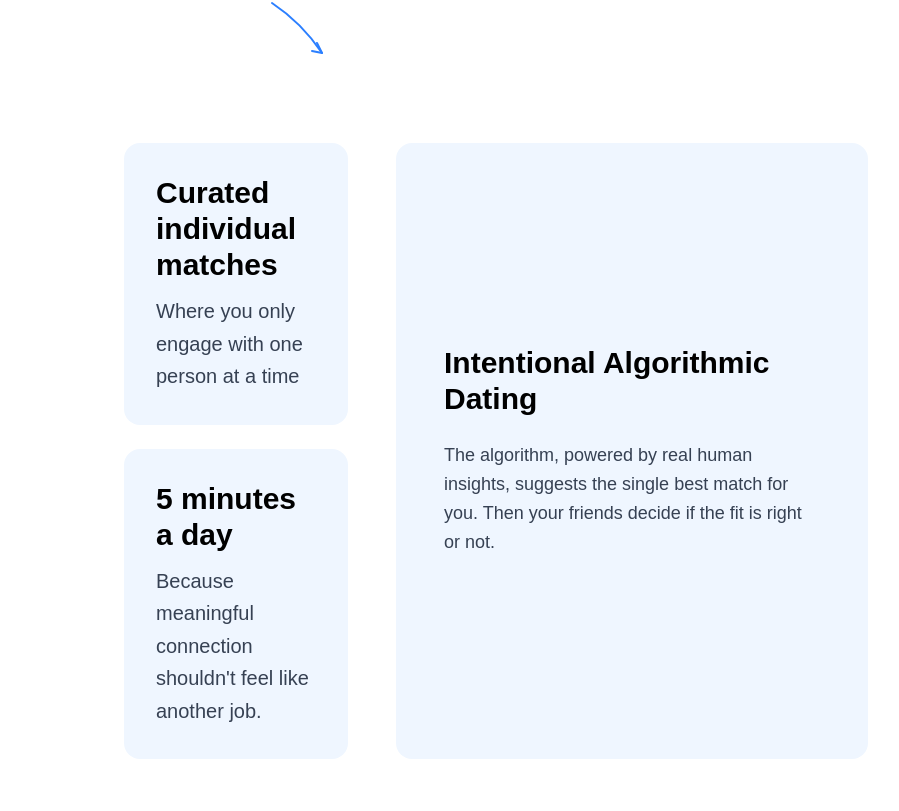
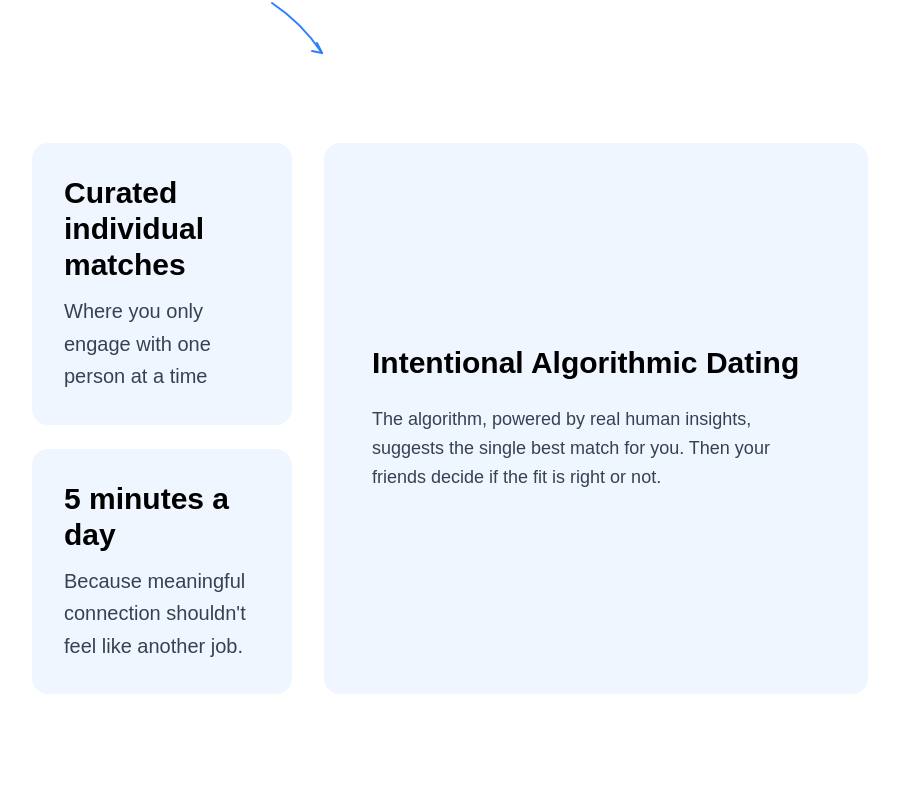
Before and after one commit to utkarsh6778vns-stack/bridge-landing, a Next.js app: page / in a window 1280 px wide. Shown: the part 1169-1980 px from the top of the page, without its empty margins (332-1231 px from the left). Built offline with nearby package versions, Linux system fonts and the light colour scheme.

Commit message:
style: remove left padding from About section grid

```diff
--- a/components/AboutSection.tsx
+++ b/components/AboutSection.tsx
@@ -72,7 +72,7 @@
                     </motion.svg>
                 </motion.h2>
 
-                <div className="grid grid-cols-1 lg:grid-cols-2 gap-12 pl-0 md:pl-8 lg:pl-16 xl:pl-32">
+                <div className="grid grid-cols-1 lg:grid-cols-2 gap-8">
                     {/* Left Column - Feature Cards (2x2 Grid with Spacers) */}
                     <div className="grid grid-cols-1 sm:grid-cols-2 gap-6">
                         {/* Placeholder for removed left-most card */}
```
